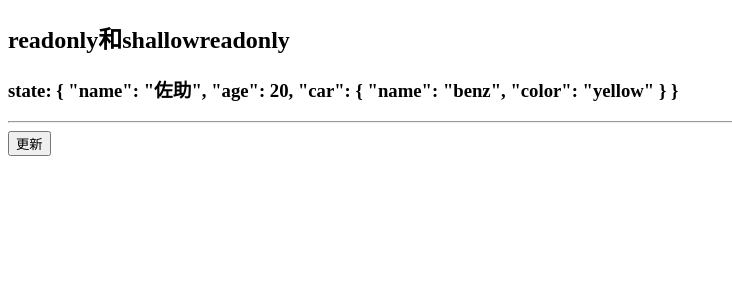
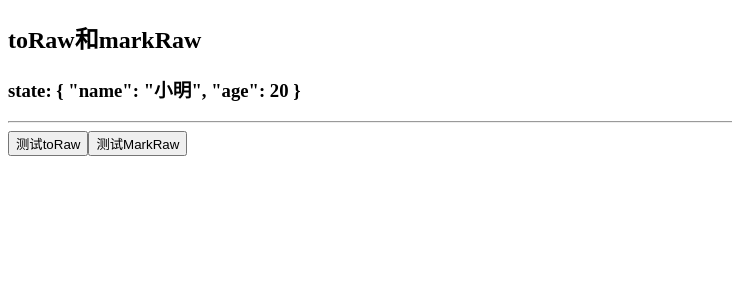
Before and after one commit to beautytiger/frontend-restudy, a Vue app in the folder 03_vue/vue3_study/: page / in a window 1280 px wide. Shown: the top 300 px of the page, without its empty margins (0-732 px from the left). Built offline with nearby package versions, Linux system fonts and the light colour scheme.

Commit message:
toRaw 和 markRaw

```diff
--- a/03_vue/vue3_study/src/App.vue
+++ b/03_vue/vue3_study/src/App.vue
@@ -1,35 +1,50 @@
 <template>
-  <h2>readonly和shallowreadonly</h2>
-  <h3>state: {{ state2 }}</h3>
+  <h2>toRaw和markRaw</h2>
+  <h3>state: {{ state }}</h3>
   <hr>
-  <button @click="update">更新</button>
+  <button @click="testToRaw">测试toRaw</button>
+  <button @click="testMarkRaw">测试MarkRaw</button>
 </template>
 <script lang="ts">
-import { defineComponent, reactive, readonly, shallowReadonly } from "vue";
+import { defineComponent, markRaw, reactive, toRaw } from "vue";
+interface UserInfo {
+  name: string;
+  age: number;
+  likes?: string[];
+}
 export default defineComponent({
   name: "App",
   setup() {
-    const state = reactive({
-      name: "佐助",
+    const state = reactive<UserInfo>({
+      name: "小明",
       age: 20,
-      car: {
-        name: "benz",
-        color: "yellow"
-      }
     })
-    const state2 = readonly(state)
-    const state3 = shallowReadonly(state)
-    const update = ()=>{
-      console.log("测试")
-      // state2.name += "+++"
-      // state2.car.name += "+++"
-      // state3.name += "+++"
-      state3.car.name += "+++"
+    const testToRaw = ()=>{
+      console.log("testTo");
+      const user = toRaw(state)
+      user.name += "==="
+
+    }
+    const testMarkRaw = ()=>{
+      console.log("testMark");
+      // state.likes = ["1", "2", "3"]
+      // state.likes[0] += "--"
+
+      state.likes = markRaw(["1", "2", "3"])
+      setInterval(()=>{
+        if (state.likes) {
+          state.likes[0] += "="
+        }
+        console.log("hello");
+
+      }, 1000)
     }
     return {
-      state2,
-      update
+      state,
+      testToRaw,
+      testMarkRaw
     }
+
   }
 })
 
```
